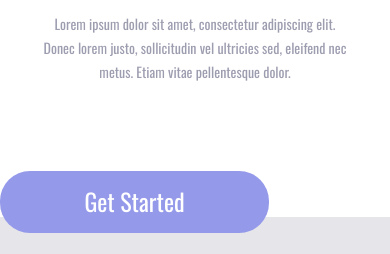
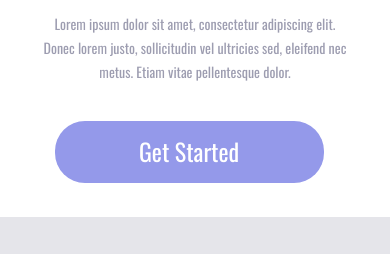
Before and after one commit to PauloRodrigo007/primeiro-projeto-responsivo, a plain HTML site: page index.html in a window 390 px wide. Shown: the part 221-475 px from the top of the page. Drawn offline with nearby package versions, Linux system fonts and the light colour scheme.

Commit message:
editando position button respondivo

```diff
--- a/css.css
+++ b/css.css
@@ -141,6 +141,9 @@ a:active {
         line-height: 35.57px;
         text-align: center;
         cursor: pointer;
+        position: relative;
+        left: 14%;
+        bottom: 50px;
     }
 
     img {
```
